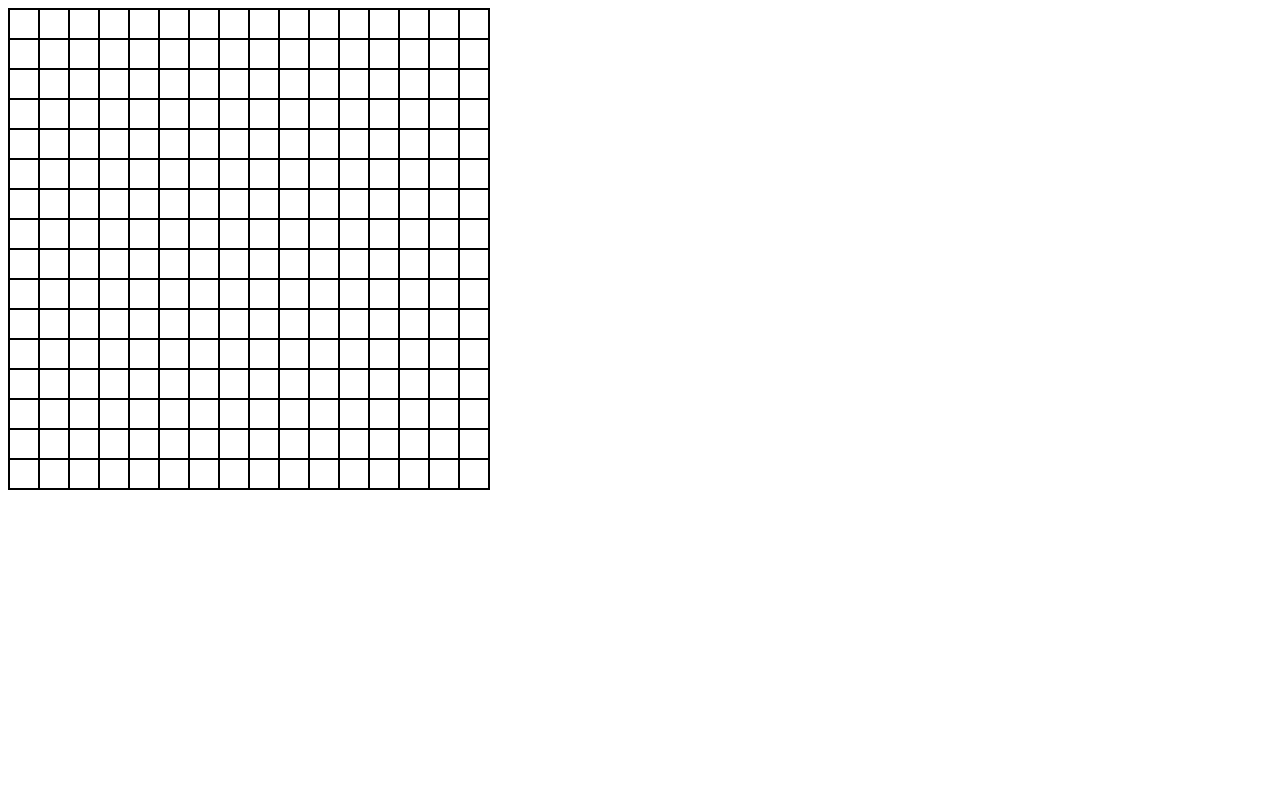
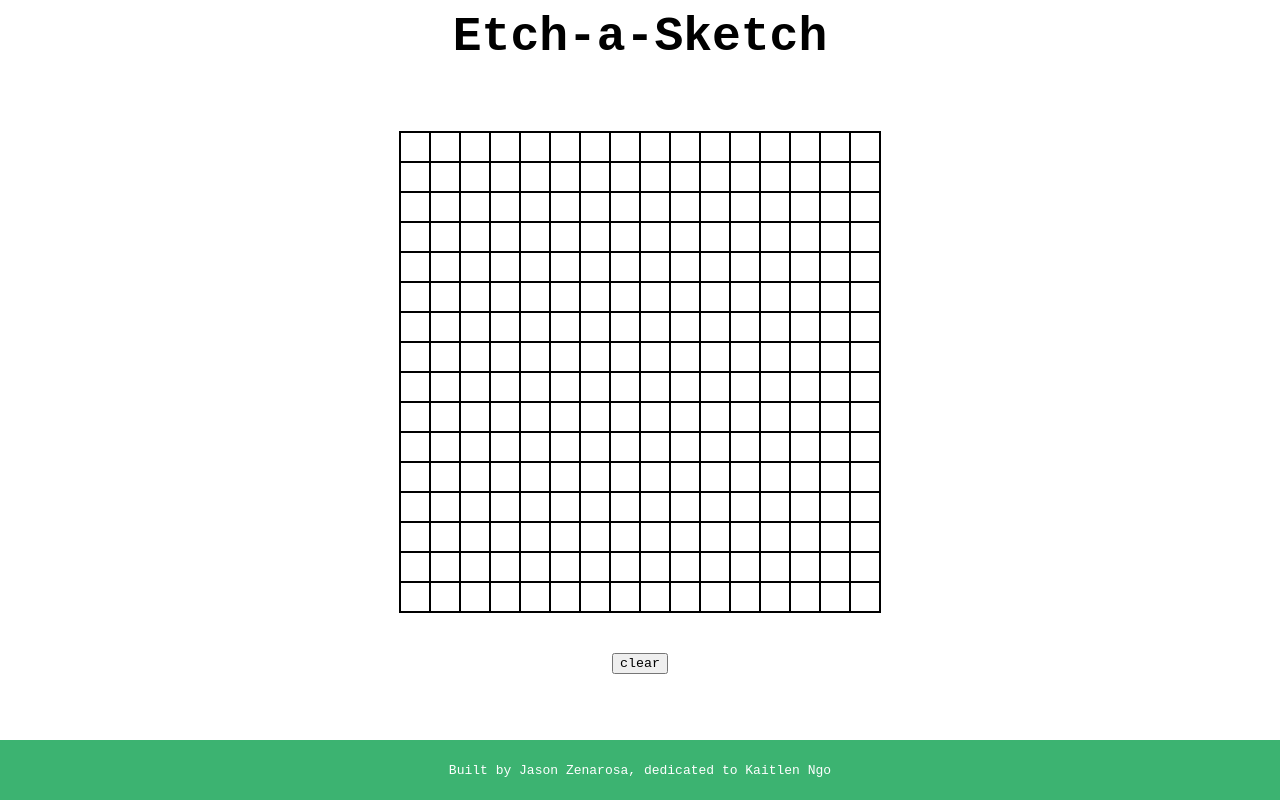
Before and after one commit to jasonzenarosa/etch-a-sketch, a plain HTML site: page index.html in a window 1280 px wide. Drawn offline with Linux system fonts and the light colour scheme.

Commit message:
Added header, footer, clear button

```diff
--- a/index.html
+++ b/index.html
@@ -5,11 +5,23 @@
     <meta http-equiv="X-UA-Compatible" content="IE=edge">
     <meta name="viewport" content="width=device-width, initial-scale=1.0">
     <link rel="stylesheet" href="styles.css">
-    <title>Pixel Art</title>
+    <title>Etch-a-Sketch</title>
 </head>
 <body>
+    <div class="header-container">
+        <div class="header">Etch-a-Sketch</div>
+    </div>
 
-    <div class="container"></div>
+    <div class="canvas-container">
+        <div class="container"></div>
+        <div class="button-container">
+            <button class="clear">clear</button>
+        </div>
+    </div>
+
+    <div class="footer-container">
+        <div class="footer">Built by Jason Zenarosa, dedicated to Kaitlen Ngo</div>
+    </div>
     <script src="script.js"></script>
 </body>
 </html></html>
--- a/script.js
+++ b/script.js
@@ -17,3 +17,10 @@ pixels.forEach((pixel) => {
         pixel.classList.add('activated');
     });
 });
+
+const clear = document.querySelector('.clear');
+clear.addEventListener('click', () => {
+    pixels.forEach((pixel) => {
+        pixel.classList.remove('activated');
+    });
+});
--- a/styles.css
+++ b/styles.css
@@ -1,11 +1,38 @@
 * {
     box-sizing: border-box;
+    font-family: monospace;
+    /* border: 1px solid red; */
 }
 
-/* etch a sketch canvas */
+body {
+    height: 100vh;
+    display: flex;
+    flex-direction: column;
+    margin: 0;
+    padding: 0;
+}
+
+.header-container {
+    margin-top: 10px;
+    display: flex;
+    justify-content: center;
+    font-size: 48px;
+    font-weight: 900;
+
+}
+
+.canvas-container {
+    flex: 1;
+    display: flex;
+    flex-direction: column;
+    justify-content: center;
+    align-items: center;
+}
+
 .container {
     width: min-content;
     border: 1px solid black;
+    margin-bottom: 40px;
 }
 
 .row {
@@ -13,8 +40,8 @@
 }
 
 .pixel {
+    width: 30px;
     height: 30px;
-    width: 30px;
     border: 1px solid black;
 }
 .pixel:hover {
@@ -24,3 +51,12 @@
 .activated, .activated.pixel:hover {
     background-color: mediumseagreen;
 }
+
+.footer-container {
+    height: 60px;
+    display: flex;
+    background-color: mediumseagreen;
+    color: white;
+    align-items: center;
+    justify-content: center;
+}
```
